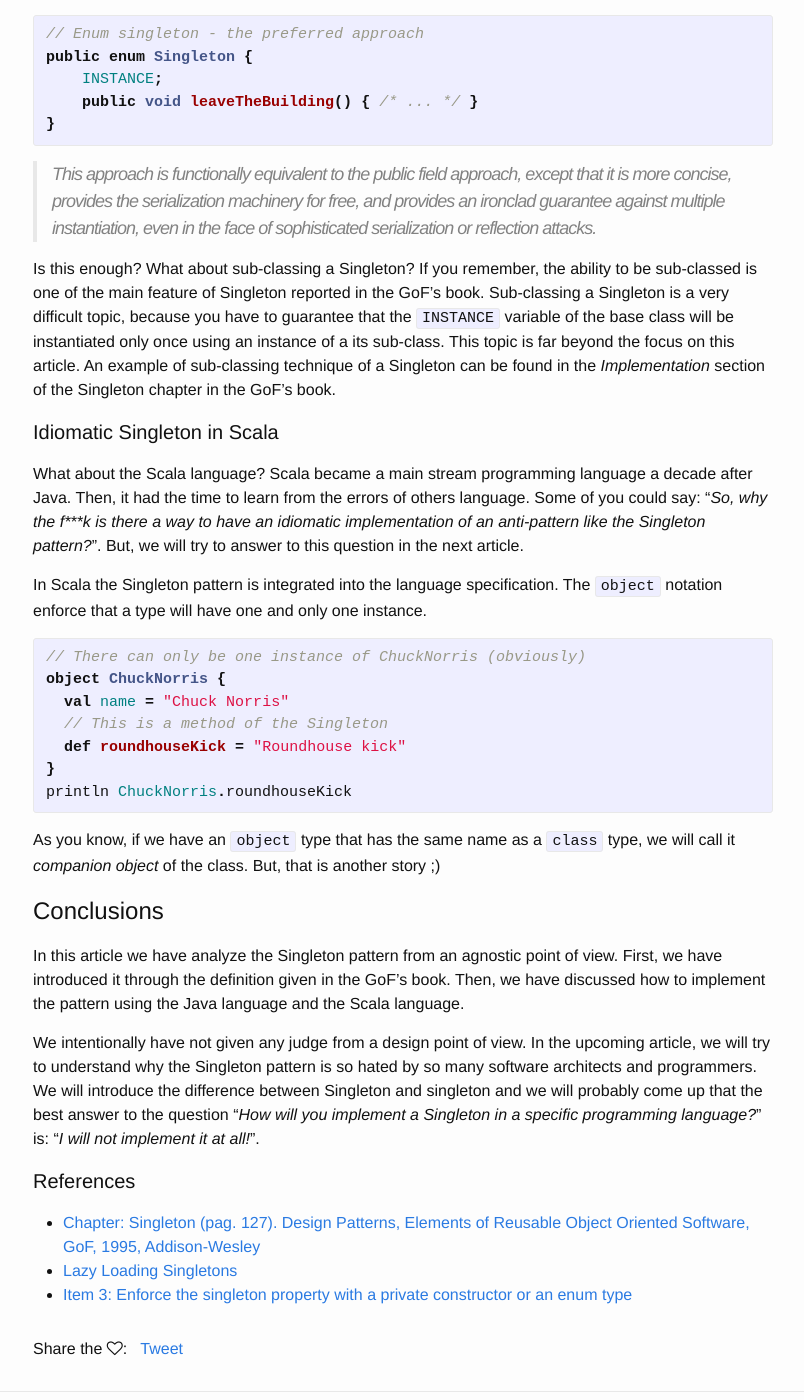
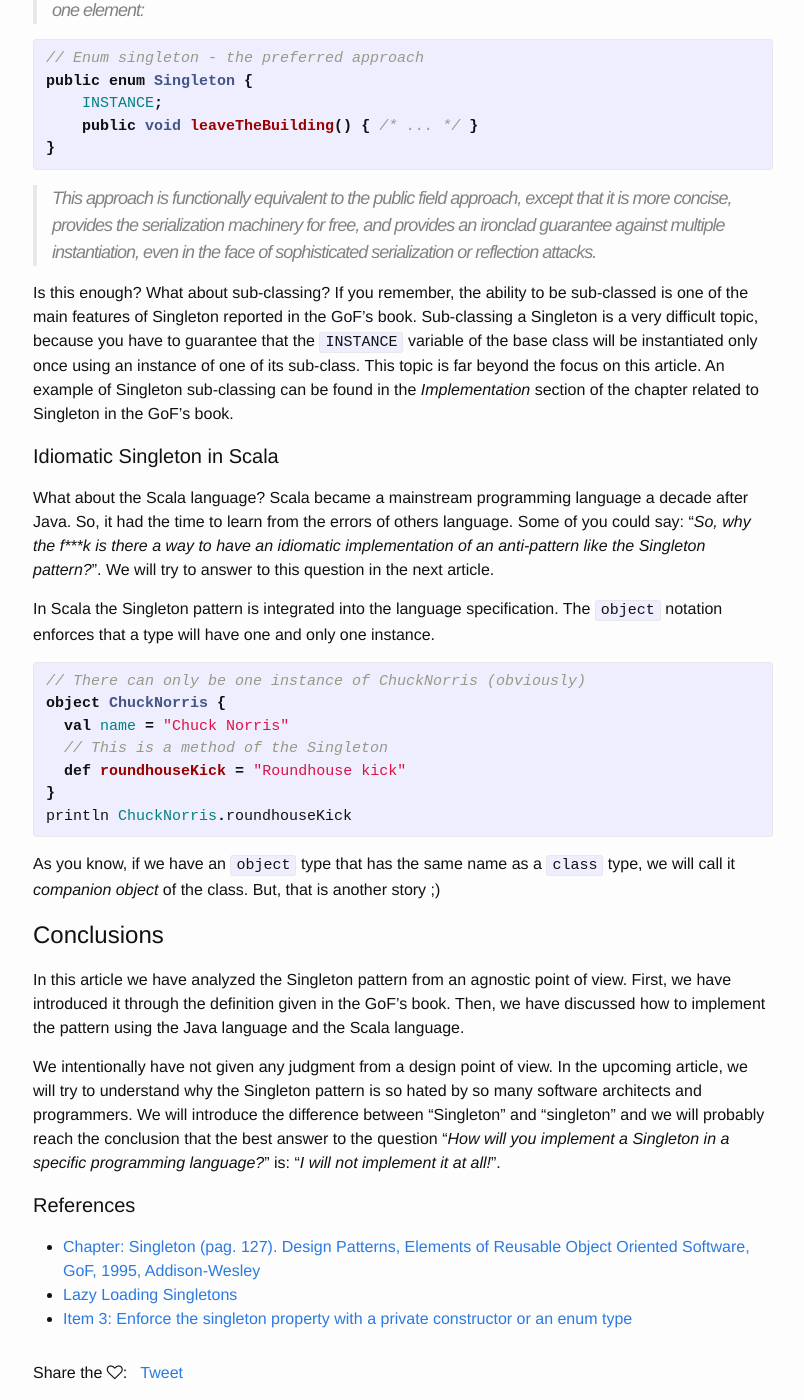
Before and after one commit to rcardin/rcardin.github.io, a Jekyll site: the page built from _posts/2015-07-03-the-good-the-bad-and-the-singleton.markdown, in a window 1280 px wide and 1400 px high, scrolled down 3217 px. Shown: the whole window, without its empty margins (237-1041 px from the left). Built offline with Jekyll 4.4.1, drawn with Linux system fonts in a browser that asks for light colours; nearby versions of some CDN libraries; comment, search, counter and statistics services are not loaded; some of the changed text lies outside the part shown.

Commit message:
Syntactically revision

```diff
--- a/_posts/2015-07-03-the-good-the-bad-and-the-singleton.markdown
+++ b/_posts/2015-07-03-the-good-the-bad-and-the-singleton.markdown
@@ -18,10 +18,9 @@
 social-tags: "design, java, scala, programming"
 ---
 # Introduction
-If you search for the word *Singleton* on Google, you will probably come up with a bunch of rants about the
+If you search for the word *Singleton* on Google, you will probably find a bunch of rants about the
 fact that this design pattern is the absolute evil on the earth. Compared to the Singleton pattern, Darth
-Vader and Lord Voldemort are just like little scout girls selling cookies door to door. Is it true? Or is this
-design pattern totally misunderstood by developers? In this series of articles I will try to analyze the
+Vader and Lord Voldemort are like little scout girls selling cookies door to door. Is it true? Or is the design pattern totally misunderstood by developers? In this series of articles I will try to analyze the
 reasons that stay behind those rants and I will try to give my point of view on the issue.
 
 So, let's start from the very beginning, the definition of the design pattern as it was given by the GoF's book.
@@ -30,14 +29,14 @@
 
 The Singleton design pattern is an *object creational* design pattern. It was formalized by the GoF inside their
 most famous book, [Design Patterns: Elements of Reusable Object-Oriented Software](http://www.amazon.it/Design-Patterns-Elements-Reusable-Object-Oriented/dp/0201633612).
-Its main *intent* is the following:
+The main *intent* of the pattern is the following:
 
 > Ensure a class only has one instance, and provide a global point of access to it.
 
 I know that some of you are beginning to stretch their nose. The word **global** sounds like a fart during a Mozart
-piano solo. But, let we continue.
+piano solo. But, let's we continue.
 
-In the book the authors gives us some examples in which a singleton should be used: for examples,
+In the book the authors give us some examples in which a Singleton should be used: for examples,
 
 > although there can be many printers in a system, there should be only one printer spooler. There should be only one
   file system and one window manager.
@@ -59,7 +57,7 @@
 
 ![Singleton class diagram](http://rcardin.github.io/assets/2015-06-30/singleton_class_diagram.png)
 
-Among the others, the virtues of Singleton that are reported in GoF's book are the following:
+Among the others, the virtues of a Singleton that are reported in GoF's book are the following:
 
 1. *Reduced name space*: the Singleton avoids polluting the namespace with global variables that store sole instances
    (so C++ style...or Javascript anyone?).
@@ -96,11 +94,10 @@
 {% endhighlight %}
 
 Clearly, this naive implementation suffers of a well known problem: This implementation is not *thread safe*, due
-to the `if` condition on the variable `INSTANCE`. Then, be aware and don't use this type of Singleton! However,
-this implementation has a positive feature, which is it lazy initialises the variable `INSTANCE`.
+to the `if` condition on the variable `INSTANCE`. Then, be aware of this and don't use this type of Singleton! However,
+this implementation has a positive feature, which is it lazily initialises the variable `INSTANCE`.
 
-Is it a good thing to have lazy initialisation in your production code? Well, if it was a positive thing, then it
-violates the *fail fast principle*. It's better to know as sooner as possible if there is a problem in initialisation
+Is it a good thing to have lazy initialisation in your production code? Well, the lazy initialisation violates the *fail fast principle*. It's better to know as sooner as possible if there is a problem in initialisation
 code of a class.
 
 Then, if you want to adhere to the *fail fast principle*, you can change the previous Singleton implementation to the
@@ -159,19 +156,19 @@
   ironclad guarantee against multiple instantiation, even in the face of sophisticated
   serialization or reflection attacks.
 
-Is this enough? What about sub-classing a Singleton? If you remember, the ability to be sub-classed is one of the main
-feature of Singleton reported in the GoF's book. Sub-classing a Singleton is a very difficult topic, because you have
-to guarantee that the `INSTANCE` variable of the base class will be instantiated only once using an instance of a its
-sub-class. This topic is far beyond the focus on this article. An example of sub-classing technique of a Singleton can
-be found in the *Implementation* section of the Singleton chapter in the GoF's book.
+Is this enough? What about sub-classing? If you remember, the ability to be sub-classed is one of the main
+features of Singleton reported in the GoF's book. Sub-classing a Singleton is a very difficult topic, because you have
+to guarantee that the `INSTANCE` variable of the base class will be instantiated only once using an instance of one of its
+sub-class. This topic is far beyond the focus on this article. An example of Singleton sub-classing can
+be found in the *Implementation* section of the chapter related to Singleton in the GoF's book.
 
 #### Idiomatic Singleton in Scala
-What about the Scala language? Scala became a main stream programming language a decade after Java. Then, it had the
+What about the Scala language? Scala became a mainstream programming language a decade after Java. So, it had the
 time to learn from the errors of others language. Some of you could say: "*So, why the f\*\*\*k is there a way to have an
-idiomatic implementation of an anti-pattern like the Singleton pattern?*". But, we will try to answer to this question in the next
+idiomatic implementation of an anti-pattern like the Singleton pattern?*". We will try to answer to this question in the next
 article.
 
-In Scala the Singleton pattern is integrated into the language specification. The `object` notation enforce that a type
+In Scala the Singleton pattern is integrated into the language specification. The `object` notation enforces that a type
 will have one and only one instance.
 
 {% highlight scala %}
@@ -188,14 +185,13 @@
 the class. But, that is another story ;)
 
 # Conclusions
-In this article we have analyze the Singleton pattern from an agnostic point of view. First, we have introduced it through
+In this article we have analyzed the Singleton pattern from an agnostic point of view. First, we have introduced it through
 the definition given in the GoF's book. Then, we have discussed how to implement the pattern using the Java language and
 the Scala language.
 
-We intentionally have not given any judge from a design point of view. In the upcoming article, we will try to understand
+We intentionally have not given any judgment from a design point of view. In the upcoming article, we will try to understand
 why the Singleton pattern is so hated by so many software architects and programmers. We will introduce the difference
-between Singleton and singleton and we will probably come up that the best answer to the question "*How will you
-implement a Singleton in a specific programming language?*" is: "*I will not implement it at all!*".
+between "Singleton" and "singleton" and we will probably reach the conclusion that the best answer to the question "*How will you implement a Singleton in a specific programming language?*" is: "*I will not implement it at all!*".
 
 #### References
 
```
Also changed, not shown: other parts of _posts/2015-07-03-the-good-the-bad-and-the-singleton.markdown (+7 -8 lines).
